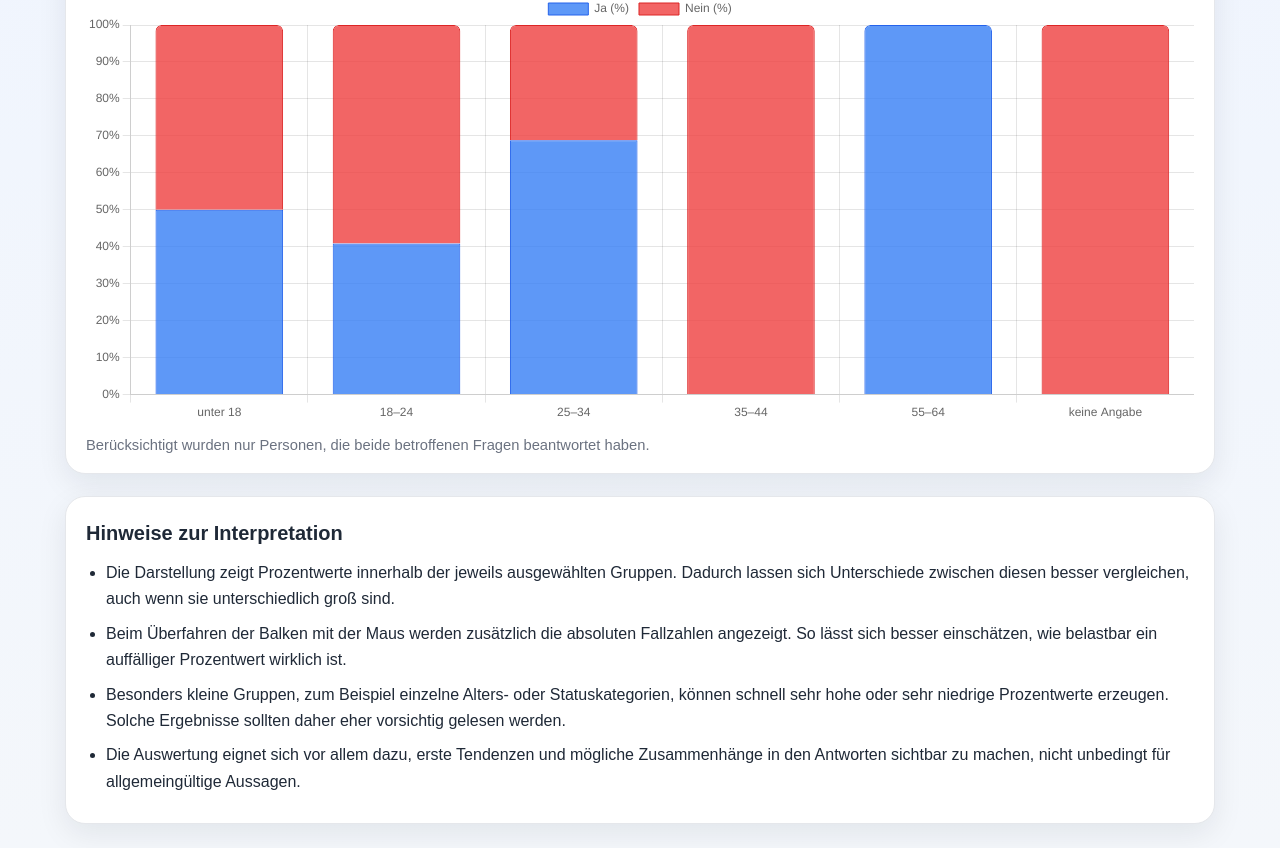
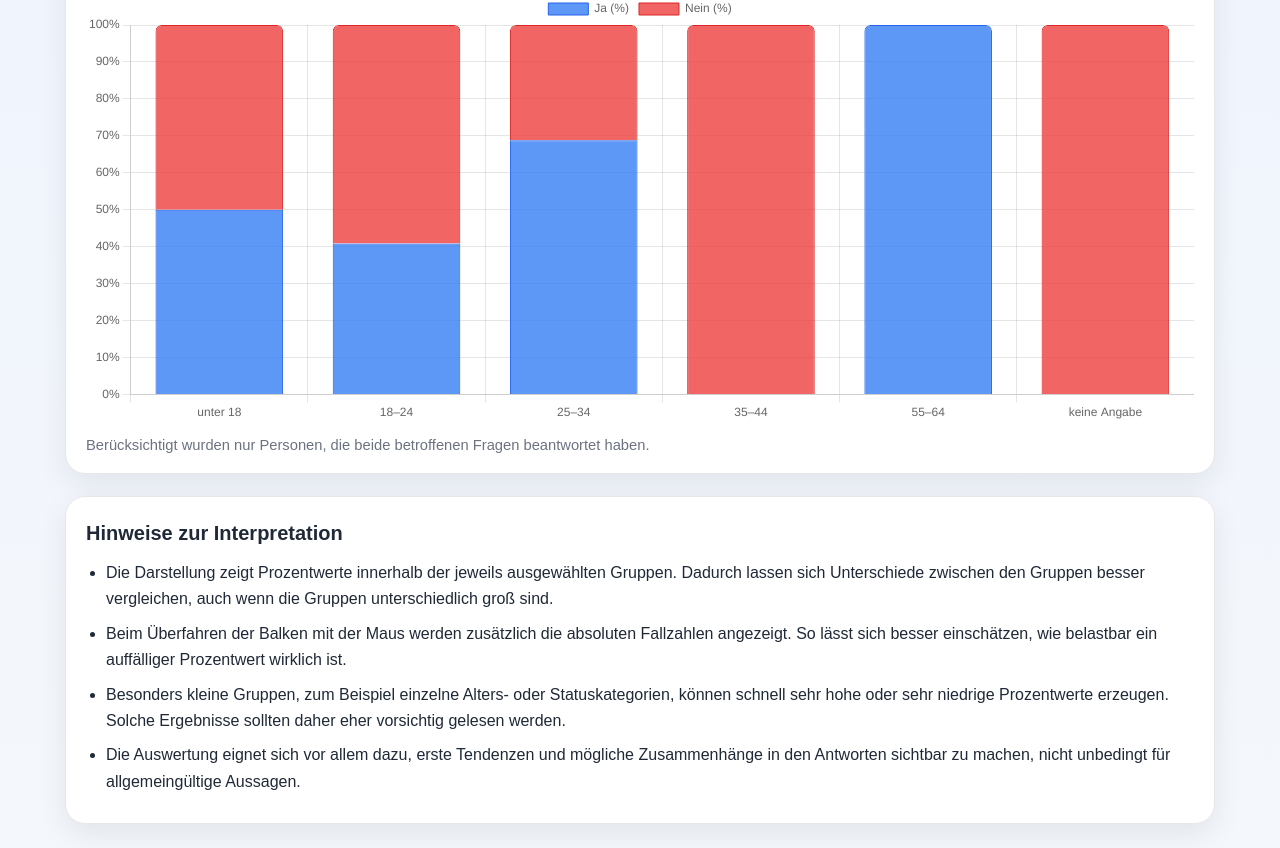
Before and after one commit to jdash9/umfrage-visualisierung, a plain HTML site: page index.html in a window 1280 px wide. Shown: the part 533-1381 px from the top of the page. Drawn offline with nearby package versions, Linux system fonts and the light colour scheme.

```diff
--- a/index.html
+++ b/index.html
@@ -226,7 +226,7 @@
     <div class="note">
       <h2>Hinweise zur Interpretation</h2>
       <ul>
-        <li>Die Darstellung zeigt Prozentwerte innerhalb der jeweils ausgewählten Gruppen. Dadurch lassen sich Unterschiede zwischen diesen besser vergleichen, auch wenn sie unterschiedlich groß sind.</li>
+        <li>Die Darstellung zeigt Prozentwerte innerhalb der jeweils ausgewählten Gruppen. Dadurch lassen sich Unterschiede zwischen den Gruppen besser vergleichen, auch wenn die Gruppen unterschiedlich groß sind.</li>
         <li>Beim Überfahren der Balken mit der Maus werden zusätzlich die absoluten Fallzahlen angezeigt. So lässt sich besser einschätzen, wie belastbar ein auffälliger Prozentwert wirklich ist.</li>
         <li>Besonders kleine Gruppen, zum Beispiel einzelne Alters- oder Statuskategorien, können schnell sehr hohe oder sehr niedrige Prozentwerte erzeugen. Solche Ergebnisse sollten daher eher vorsichtig gelesen werden.</li>
         <li>Die Auswertung eignet sich vor allem dazu, erste Tendenzen und mögliche Zusammenhänge in den Antworten sichtbar zu machen, nicht unbedingt für allgemeingültige Aussagen.</li>
```
